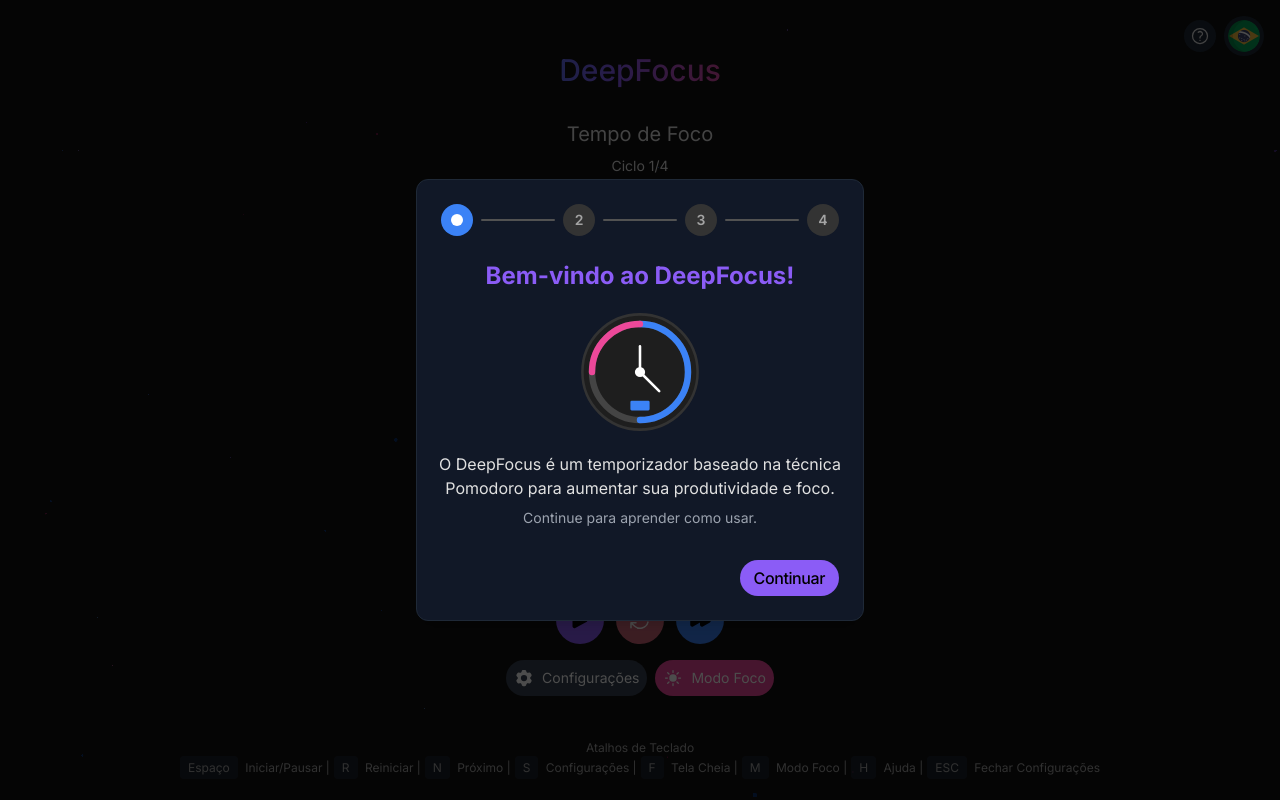
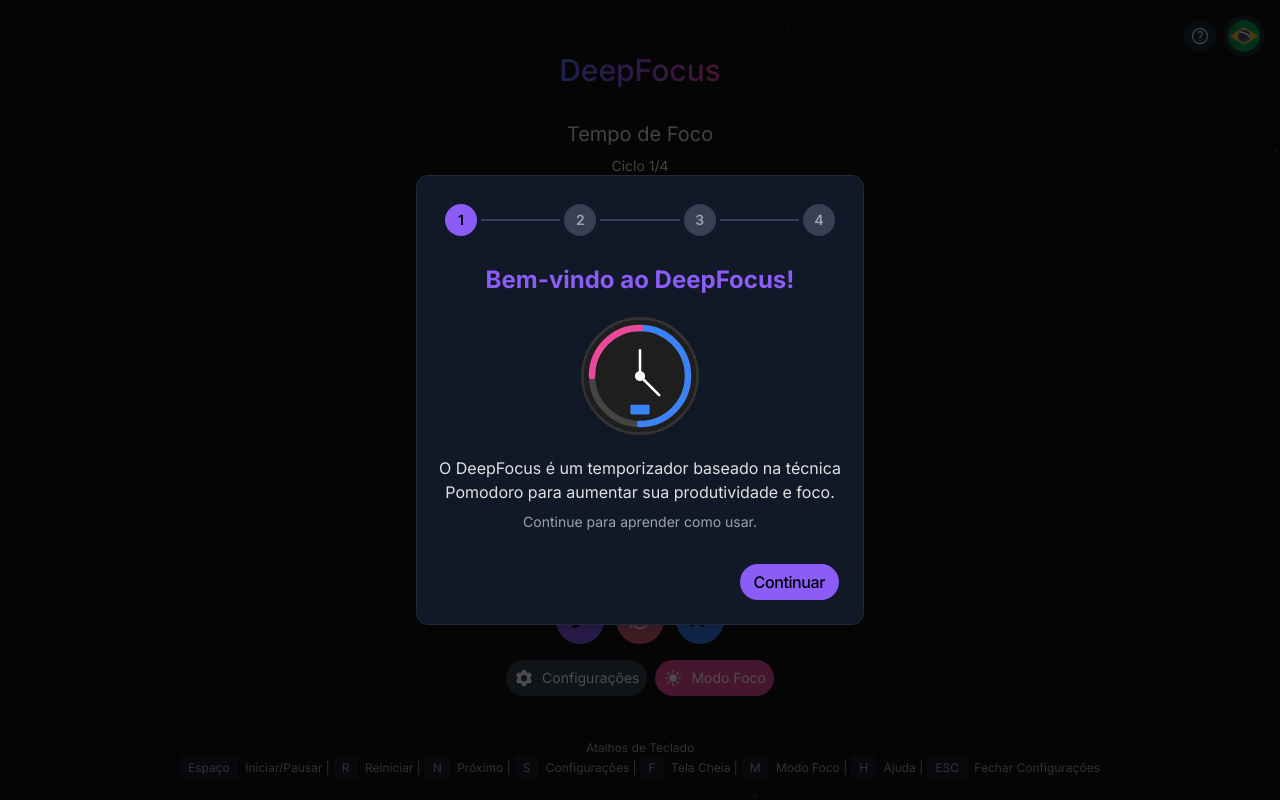
Before and after one commit to Raullize/deep-focus, a Next.js app: page / in a window 1280 px wide. Built offline with nearby package versions, Linux system fonts and the light colour scheme.

Commit message:
🚚 chore: move Stepper.jsx para a pasta ui

```diff
--- a/components/OnboardingStepper.jsx
+++ b/components/OnboardingStepper.jsx
@@ -1,7 +1,7 @@
 'use client'
 
 import React, { useState, useEffect } from 'react';
-import Stepper, { Step } from './Stepper';
+import Stepper, { Step } from './ui/Stepper';
 import { motion } from 'framer-motion';
 
 const OnboardingStepper = ({ onComplete, forceShow = false }) => {
--- a/components/Stepper.jsx
+++ b/components/ui/Stepper.jsx
@@ -248,44 +248,40 @@ function StepIndicator({
   return (
     <motion.div
       onClick={handleClick}
-      className="relative cursor-pointer outline-none focus:outline-none"
-      animate={status}
-      initial={false}
+      className={`flex items-center justify-center rounded-full p-1 transition-colors duration-200 ${
+        disableStepIndicators
+          ? "cursor-default"
+          : status === "active"
+          ? "cursor-default"
+          : status === "complete"
+          ? "cursor-pointer"
+          : status === "inactive"
+          ? "cursor-not-allowed"
+          : ""
+      }`}
+      whileTap={!disableStepIndicators ? { scale: 0.95 } : {}}
     >
-      <motion.div
-        variants={{
-          inactive: { scale: 1, backgroundColor: "#333", color: "#a3a3a3" },
-          active: { scale: 1, backgroundColor: "#3B82F6", color: "#3B82F6" },
-          complete: { scale: 1, backgroundColor: "#3B82F6", color: "#3B82F6" },
-        }}
-        transition={{ duration: 0.3 }}
-        className="flex h-8 w-8 items-center justify-center rounded-full font-semibold"
+      <div
+        className={`flex h-8 w-8 items-center justify-center rounded-full text-sm font-semibold ${
+          status === "active"
+            ? "bg-primary text-black"
+            : status === "complete"
+            ? "bg-green-500 text-black"
+            : "bg-gray-700 text-gray-400"
+        }`}
       >
-        {status === "complete" ? (
-          <CheckIcon className="h-4 w-4 text-white" />
-        ) : status === "active" ? (
-          <div className="h-3 w-3 rounded-full bg-white" />
-        ) : (
-          <span className="text-sm">{step}</span>
-        )}
-      </motion.div>
+        {status === "complete" ? <CheckIcon className="h-4 w-4" /> : step}
+      </div>
     </motion.div>
   );
 }
 
 function StepConnector({ isComplete }) {
-  const lineVariants = {
-    incomplete: { width: 0, backgroundColor: "transparent" },
-    complete: { width: "100%", backgroundColor: "#3B82F6" },
-  };
-
   return (
-    <div className="relative mx-2 h-0.5 flex-1 overflow-hidden rounded bg-neutral-600">
+    <div className="flex flex-1 items-center justify-center">
       <motion.div
-        className="absolute left-0 top-0 h-full"
-        variants={lineVariants}
-        initial={false}
-        animate={isComplete ? "complete" : "incomplete"}
+        className={`h-0.5 w-full bg-gray-700`}
+        animate={{ backgroundColor: isComplete ? "#22c55e" : undefined }}
         transition={{ duration: 0.4 }}
       />
     </div>
@@ -297,15 +293,15 @@ function CheckIcon(props) {
     <svg
       {...props}
       fill="none"
+      viewBox="0 0 24 24"
       stroke="currentColor"
-      strokeWidth={2}
-      viewBox="0 0 24 24"
+      strokeWidth={3}
     >
       <motion.path
         initial={{ pathLength: 0 }}
         animate={{ pathLength: 1 }}
         transition={{
-          delay: 0.1,
+          delay: 0.2,
           type: "tween",
           ease: "easeOut",
           duration: 0.3,
```
